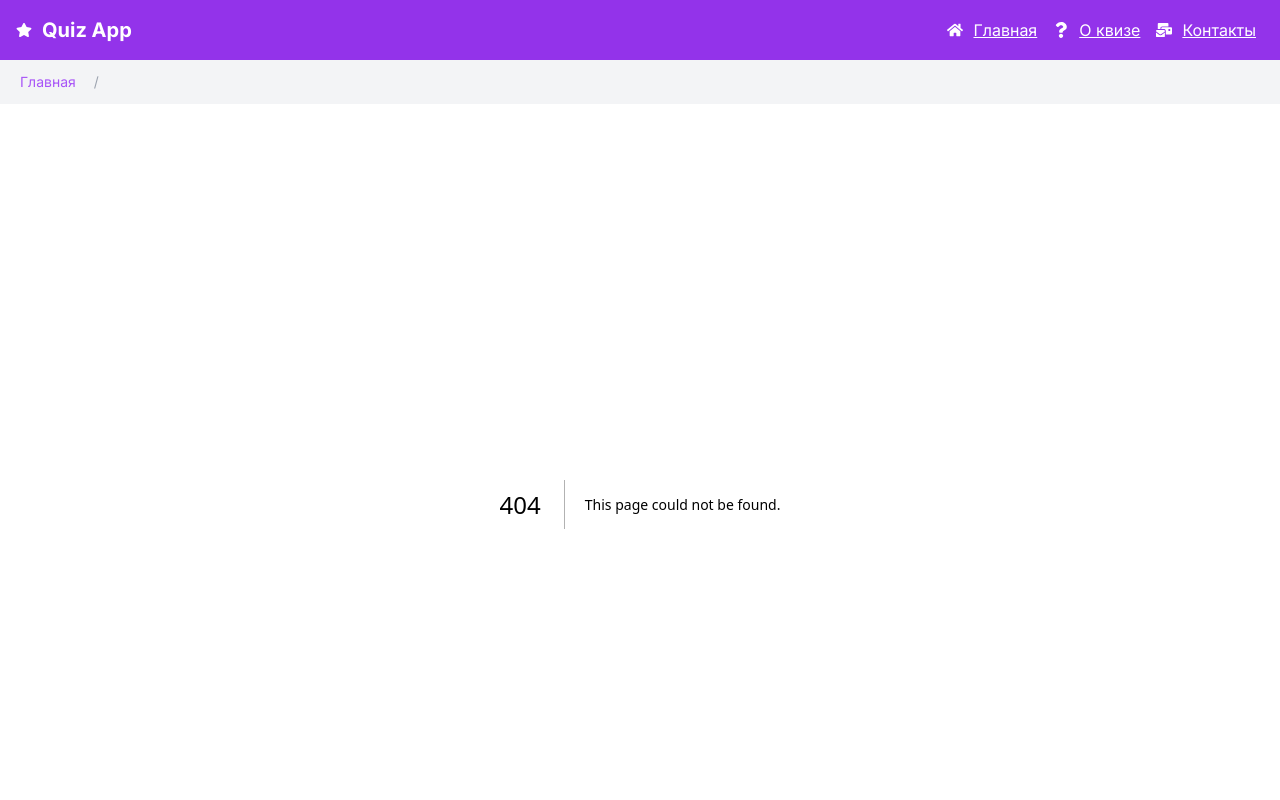
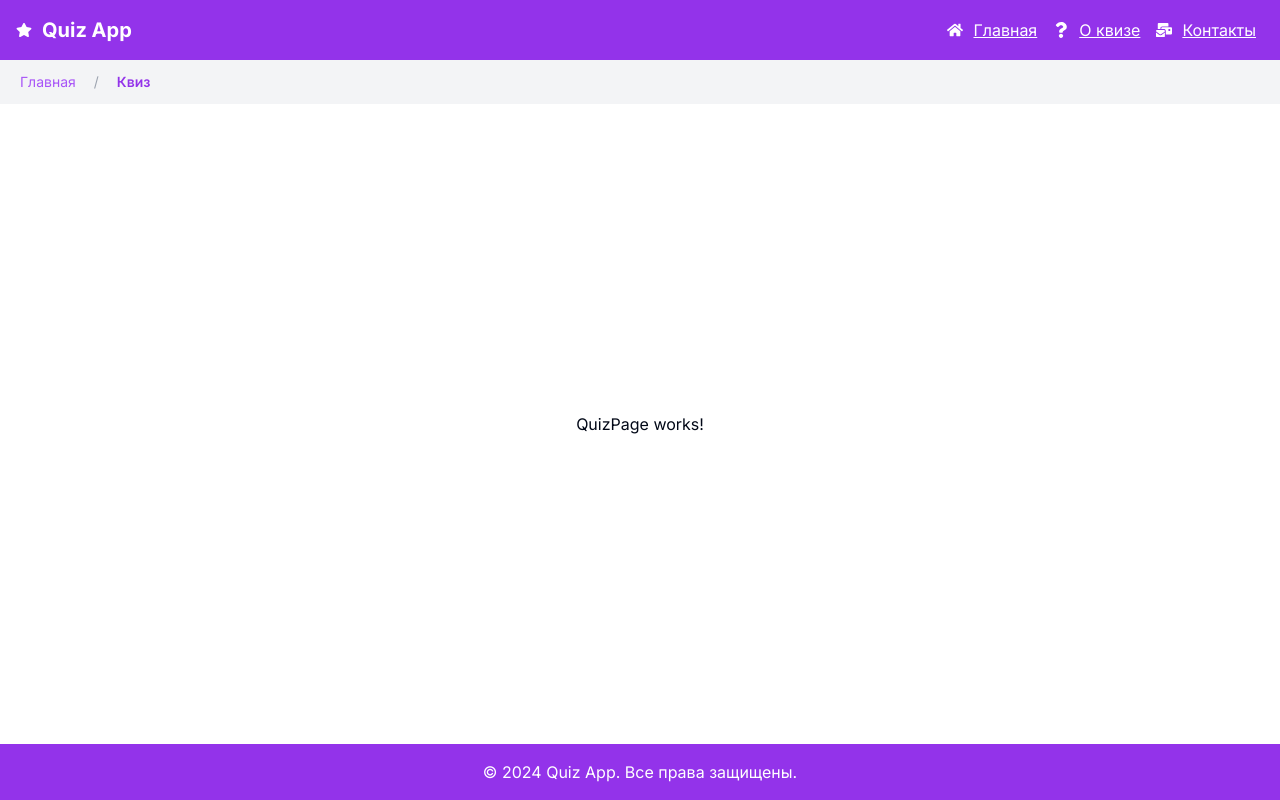
Before and after one commit to InfinityScripter/quiz-app, a Next.js app: page /quiz in a window 1280 px wide. Before the commit this address had no page. Shown: the top 800 px of the page. Built offline with nearby package versions, Linux system fonts and the light colour scheme.

Commit message:
feat : add link to quiz page

```diff
--- /dev/null
+++ b/app/(site)/quiz/page.tsx
@@ -0,0 +1,11 @@
+import React from 'react';
+
+const QuizPage = () => {
+    return (
+        <div>
+            QuizPage works!
+        </div>
+    );
+};
+
+export default QuizPage;
--- a/app/page.tsx
+++ b/app/page.tsx
@@ -13,9 +13,11 @@ export default function Home() {
               <Link href="/about" className="mt-8 inline-block text-gray-500 underline" style={{ fontSize: 'clamp(0.875rem, 2vw, 1.125rem)' }}>Не хотите играть? Узнайте больше о нашем квизе.</Link>
             </div>
             <div className="w-full md:w-1/2 bg-purple-500 flex flex-col items-center justify-center p-8 relative">
+              <Link href="/quiz">
               <Button variant="purple" className="text-xl font-semibold" style={{ fontSize: 'clamp(0.875rem, 2vw, 1.125rem)' }}>
                 Начать игру
               </Button>
+                </Link>
             </div>
         </div>
       </>
--- a/components/breadcrumbs.tsx
+++ b/components/breadcrumbs.tsx
@@ -30,6 +30,8 @@ const BreadCrumbsComponent = () => {
                         <BreadcrumbPage className="font-semibold text-purple-600">
                             {pathname === '/about' && 'О квизе'}
                             {pathname === '/contact' && 'Контакты'}
+                            {pathname === '/quiz' && 'Квиз'}
+
                         </BreadcrumbPage>
                     </BreadcrumbItem>
                 </BreadcrumbList>
```
